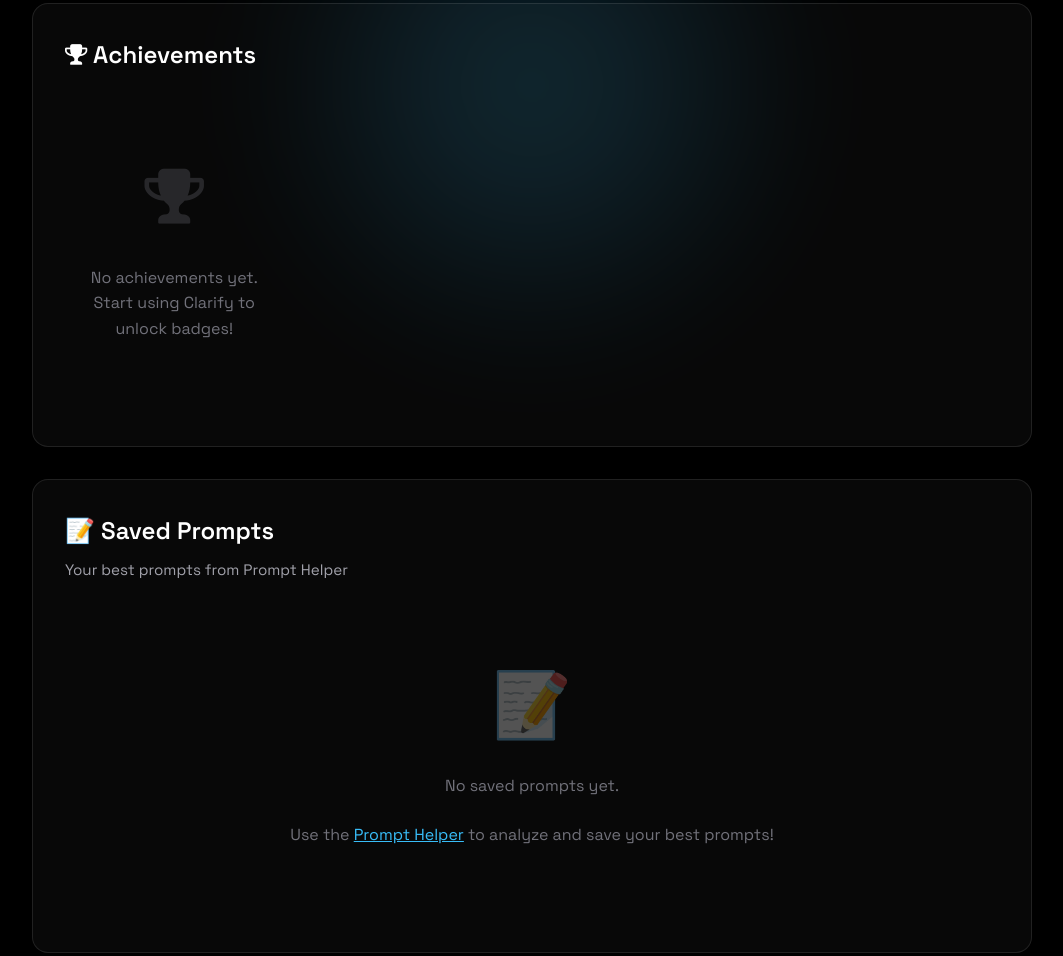
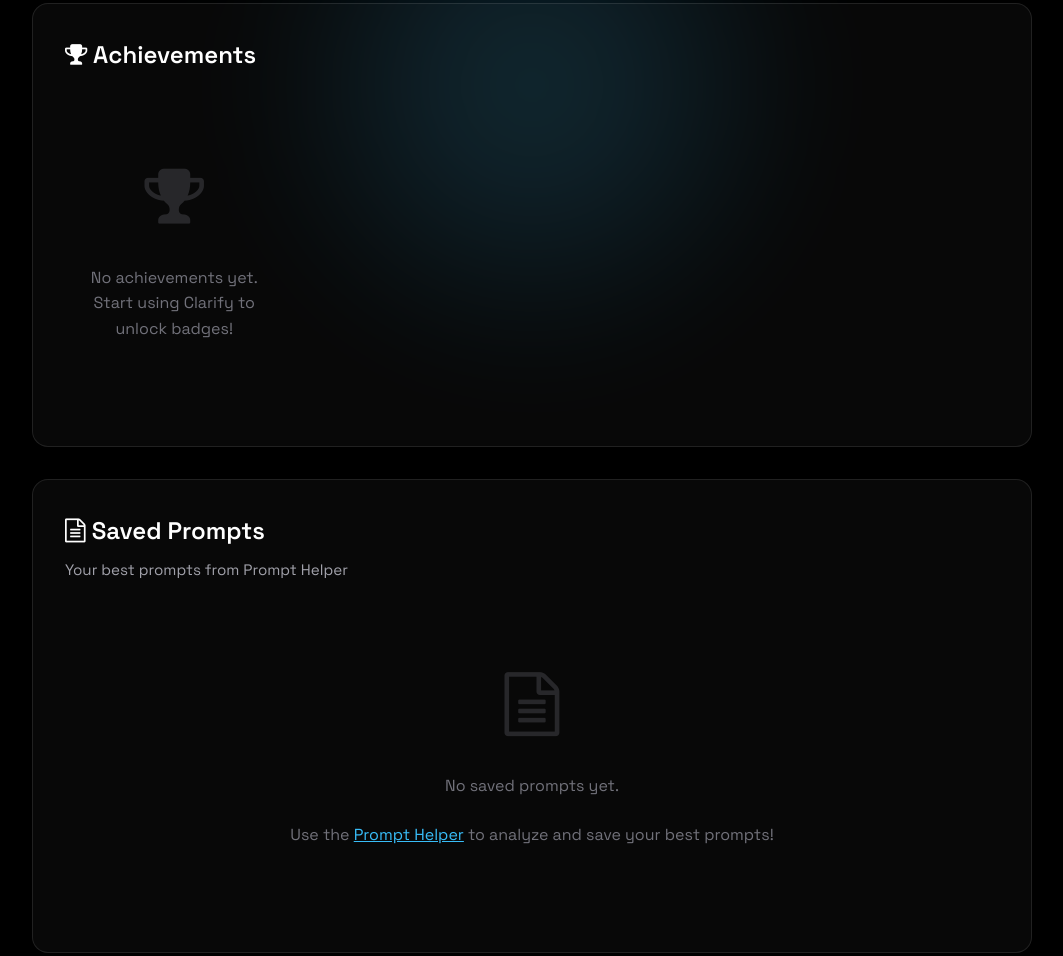
Before and after one commit to moen0/capstoneProject, a website: page profile.html in a window 1280 px wide. Shown: the part 355-1311 px from the top of the page, without its empty margins (108-1171 px from the left). Drawn offline with Linux system fonts and the light colour scheme; no server answers; sample sign-in values are in the browser's storage.

Commit message:
Replace Saved Prompts emoji with Font Awesome icon

```diff
--- a/JS/profile.js
+++ b/JS/profile.js
@@ -194,7 +194,7 @@ function loadSavedPrompts() {
     if (savedPrompts.length === 0) {
         savedPromptsList.innerHTML = `
             <div class="empty-state">
-                <div class="empty-state-icon">📝</div>
+                <div class="empty-state-icon"><i class="fa fa-file-text-o"></i></div>
                 <p>No saved prompts yet.</p>
                 <p>Use the <a href="prompt.html">Prompt Helper</a> to analyze and save your best prompts!</p>
             </div>
--- a/profile.html
+++ b/profile.html
@@ -98,7 +98,7 @@
 
             <!-- Saved Prompts Section -->
             <div class="profile-card">
-                <h2 class="card-title">📝 Saved Prompts</h2>
+                <h2 class="card-title"><i class="fa fa-file-text-o"></i> Saved Prompts</h2>
                 <p class="card-subtitle">Your best prompts from Prompt Helper</p>
                 <div class="prompts-list" id="savedPromptsList">
                     <!-- Saved prompts will be loaded here dynamically -->
```
